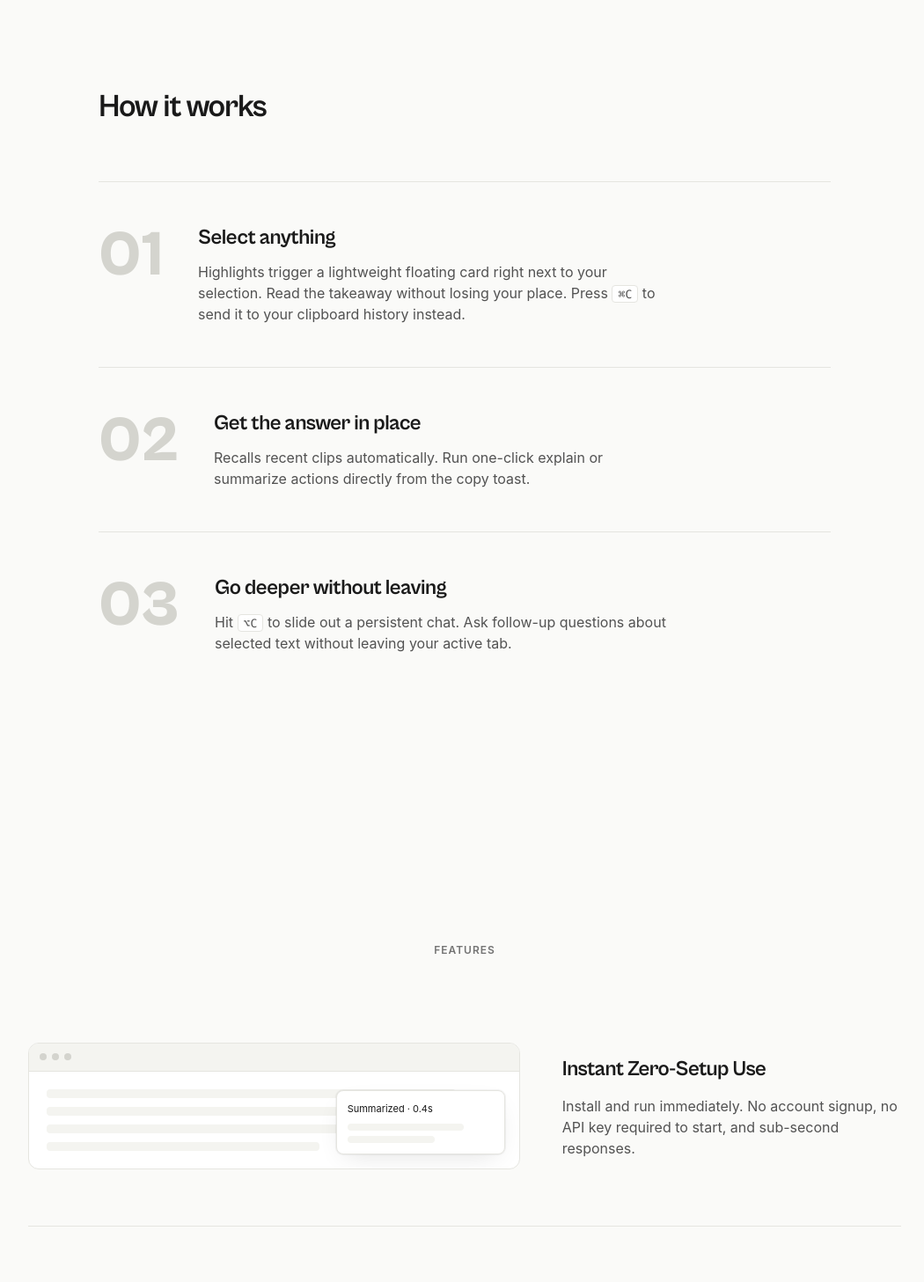
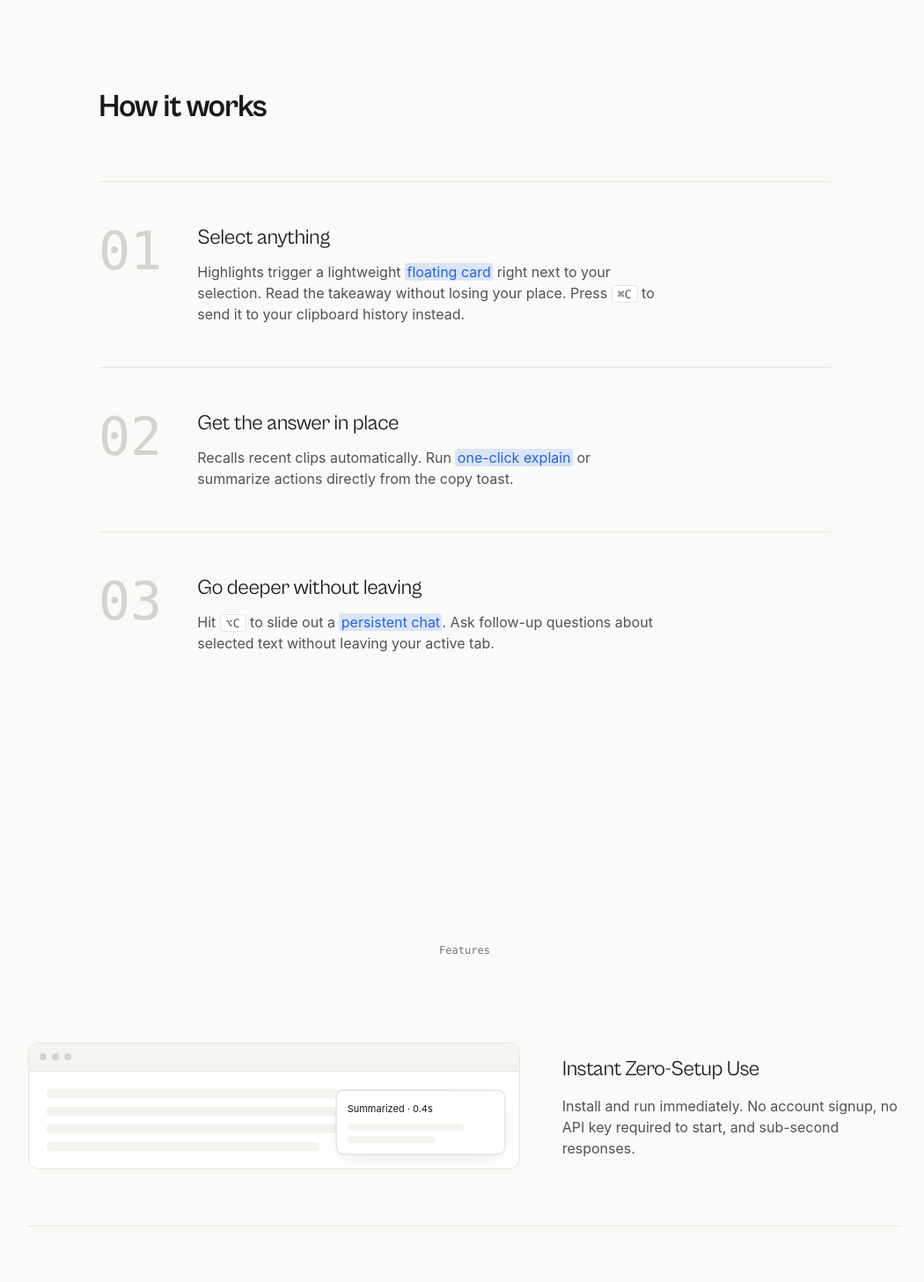
Before and after one commit to Long104/AI-Clipboard-extension, a Next.js app in the folder clipboard-web/: page / in a window 1280 px wide. Shown: the part 1330-2787 px from the top of the page at 88% size, without its empty margins (112-1162 px from the left). Built offline with nearby package versions, Linux system fonts and the light colour scheme.

Commit message:
polish: enforce design-taste SOTA floor

```diff
--- a/clipboard-web/src/app/globals.css
+++ b/clipboard-web/src/app/globals.css
@@ -44,6 +44,7 @@
   --ash: #A3A3A3;
   --stone: #D4D4CE;
 
+  /* Brand accent — Blue-600. oklch(0.55 0.24 262): chroma 0.24 <= 0.4 PASS (design-taste color floor) */
   --primary: #2563EB;
   --primary-hover: #1D4ED8;
   --primary-pressed: #1D4ED8;
@@ -123,6 +124,17 @@
     font-variant-numeric: tabular-nums;
   }
 
+  /* Signature motif: selection highlight (see DESIGN.md Decisions)
+     Reads like browser text-selection on the page's own copy — the product IS select-to-understand. */
+  .motif-selection {
+    background-color: color-mix(in oklab, var(--primary) 14%, transparent);
+    color: var(--primary);
+    padding: 0 0.15em;
+    border-radius: 2px;
+    box-decoration-break: clone;
+    -webkit-box-decoration-break: clone;
+  }
+
   /* Keyboard focus: strict ring on canvas offset (0ms, no blur halo) */
   :focus-visible {
     outline: none;
--- a/clipboard-web/src/components/demo/article-canvas.tsx
+++ b/clipboard-web/src/components/demo/article-canvas.tsx
@@ -121,7 +121,7 @@ export function ArticleCanvas({ demo, onAnchorRectChange }: ArticleCanvasProps)
         aria-label="Interactive demo — select text to try AI actions"
         className="max-w-[880px] mx-auto bg-white border border-hairline rounded-xl p-6 sm:p-8 shadow-sm"
       >
-        <div className="text-[12px] text-ink-ash font-sans tracking-[0.08em] uppercase mb-4">
+        <div className="font-mono font-medium text-[12px] text-ink-ash mb-4">
           {ARTICLE_EXCERPT.byline}
         </div>
 
--- a/clipboard-web/src/components/faq.tsx
+++ b/clipboard-web/src/components/faq.tsx
@@ -19,7 +19,7 @@ const faqs = [
   {
     question: "Does the extension read everything I copy?",
     answer:
-      "No. It only processes clips when you click an action on the copy toast or select text to trigger an inline explanation. Nothing leaves your browser without user action.",
+      "No. It only processes clips when you click an action on the copy toast or select text to trigger an inline explanation. Nothing leaves your browser without explicit user action.",
   },
   {
     question: "Which AI model powers the explanations?",
@@ -42,7 +42,19 @@ export function Faq() {
           {faqs.map((faq, i) => (
             <AccordionItem key={"item-" + i} value={"item-" + i}>
               <AccordionTrigger className="text-[15px] sm:text-base font-medium tracking-normal hover:text-primary transition-colors">{faq.question}</AccordionTrigger>
-              <AccordionContent className="text-[15px] text-ink-body">{faq.answer}</AccordionContent>
+              <AccordionContent className="text-[15px] text-ink-body">
+                {i === 0 ? (
+                  <>
+                    Yes. You get <span className="motif-selection">10 free AI requests</span> every 2 hours out of the box. If you need unlimited queries, paste your own API key in settings.
+                  </>
+                ) : i === 2 ? (
+                  <>
+                    No. It only processes clips when you click an action on the copy toast or select text to trigger an inline explanation. <span className="motif-selection">Nothing leaves your browser</span> without explicit user action.
+                  </>
+                ) : (
+                  faq.answer
+                )}
+              </AccordionContent>
             </AccordionItem>
           ))}
         </Accordion>
--- a/clipboard-web/src/components/feature-rows.tsx
+++ b/clipboard-web/src/components/feature-rows.tsx
@@ -2,7 +2,7 @@ export function FeatureRows() {
   return (
     <section id="features" className="py-section">
       <div className="mx-auto max-w-[1040px] px-6">
-        <p className="text-center text-[12px] font-semibold tracking-[0.08em] uppercase text-ink-mute">
+        <p className="text-center font-mono font-medium text-[12px] text-ink-mute">
           Features
         </p>
 
@@ -40,7 +40,7 @@ export function FeatureRows() {
 
             {/* Copy column */}
             <div className="lg:col-span-5 lg:order-2">
-              <h3 className="font-display font-bold tracking-[-0.02em] text-[1.375rem] sm:text-[1.5rem] text-ink">
+              <h3 className="font-display font-medium tracking-[-0.02em] text-[1.375rem] sm:text-[1.5rem] text-ink">
                 Instant Zero-Setup Use
               </h3>
               <p className="mt-3 text-[15px] sm:text-base leading-[1.6] text-ink-body">
@@ -53,7 +53,7 @@ export function FeatureRows() {
           <div className="grid grid-cols-1 lg:grid-cols-12 gap-8 lg:gap-12 items-center py-12 lg:py-16 border-t border-hairline">
             {/* Copy column */}
             <div className="lg:col-span-5 lg:order-1">
-              <h3 className="font-display font-bold tracking-[-0.02em] text-[1.375rem] sm:text-[1.5rem] text-ink">
+              <h3 className="font-display font-medium tracking-[-0.02em] text-[1.375rem] sm:text-[1.5rem] text-ink">
                 Deep Dive Side Panel
               </h3>
               <p className="mt-3 text-[15px] sm:text-base leading-[1.6] text-ink-body">
@@ -137,7 +137,7 @@ export function FeatureRows() {
 
             {/* Copy column */}
             <div className="lg:col-span-5 lg:order-2">
-              <h3 className="font-display font-bold tracking-[-0.02em] text-[1.375rem] sm:text-[1.5rem] text-ink">
+              <h3 className="font-display font-medium tracking-[-0.02em] text-[1.375rem] sm:text-[1.5rem] text-ink">
                 Private by Architecture
               </h3>
               <p className="mt-3 text-[15px] sm:text-base leading-[1.6] text-ink-body">
--- a/clipboard-web/src/components/final-cta.tsx
+++ b/clipboard-web/src/components/final-cta.tsx
@@ -7,7 +7,7 @@ export function FinalCta() {
       <section className="py-section">
         <div className="mx-auto max-w-[640px] px-6 text-center">
           <h2 className="font-display font-bold tracking-[-0.03em] leading-[1.15] text-[1.75rem] sm:text-[2.25rem] text-ink">
-            Stop switching tabs to explain text.
+            Stop switching tabs to <span className="motif-selection">explain text</span>.
           </h2>
           <a
             href={STORE_URL}
--- a/clipboard-web/src/components/hero.tsx
+++ b/clipboard-web/src/components/hero.tsx
@@ -15,7 +15,7 @@ export function Hero() {
     <section className="pt-28 sm:pt-32 pb-24 sm:pb-32">
       <div className="mx-auto max-w-[880px] px-6">
         <h1 className="font-display font-extrabold tracking-[-0.04em] leading-[1.05] text-[clamp(2.5rem,7vw,3.75rem)] text-ink text-balance max-w-[720px] mx-auto text-center">
-          Understand anything faster than ever.
+          Understand anything <span className="motif-selection">faster than ever</span>.
         </h1>
 
         <p className="text-[1.125rem] sm:text-[1.25rem] leading-[1.6] text-ink-body max-w-xl mx-auto text-center mt-5">
--- a/clipboard-web/src/components/how-it-works.tsx
+++ b/clipboard-web/src/components/how-it-works.tsx
@@ -11,15 +11,15 @@ export function HowItWorks() {
         <div className="mt-12 sm:mt-16">
           {/* Step 1 */}
           <div className="grid grid-cols-[auto_1fr] gap-6 sm:gap-10 py-10 sm:py-12 border-t border-hairline">
-            <span className="font-display font-extrabold text-[3.5rem] sm:text-[4.5rem] leading-none text-ink-stone select-none">
+            <span className="font-mono font-normal text-[3rem] sm:text-[3.75rem] leading-none text-ink-stone select-none tabular-nums">
               01
             </span>
             <div>
-              <h3 className="font-display font-bold tracking-[-0.02em] text-[1.375rem] sm:text-[1.5rem] leading-[1.25] text-ink">
+              <h3 className="font-display font-medium tracking-[-0.02em] text-[1.375rem] sm:text-[1.5rem] leading-[1.25] text-ink">
                 Select anything
               </h3>
               <p className="mt-3 text-[15px] sm:text-base leading-[1.6] text-ink-body max-w-[52ch]">
-                Highlights trigger a lightweight floating card right next to your selection. Read the takeaway without losing your place.{" "}
+                Highlights trigger a lightweight <span className="motif-selection">floating card</span> right next to your selection. Read the takeaway without losing your place.{" "}
                 Press <Keycap>⌘C</Keycap> to send it to your clipboard history instead.
               </p>
             </div>
@@ -27,30 +27,30 @@ export function HowItWorks() {
 
           {/* Step 2 */}
           <div className="grid grid-cols-[auto_1fr] gap-6 sm:gap-10 py-10 sm:py-12 border-t border-hairline">
-            <span className="font-display font-extrabold text-[3.5rem] sm:text-[4.5rem] leading-none text-ink-stone select-none">
+            <span className="font-mono font-normal text-[3rem] sm:text-[3.75rem] leading-none text-ink-stone select-none tabular-nums">
               02
             </span>
             <div>
-              <h3 className="font-display font-bold tracking-[-0.02em] text-[1.375rem] sm:text-[1.5rem] leading-[1.25] text-ink">
+              <h3 className="font-display font-medium tracking-[-0.02em] text-[1.375rem] sm:text-[1.5rem] leading-[1.25] text-ink">
                 Get the answer in place
               </h3>
               <p className="mt-3 text-[15px] sm:text-base leading-[1.6] text-ink-body max-w-[52ch]">
-                Recalls recent clips automatically. Run one-click explain or summarize actions directly from the copy toast.
+                Recalls recent clips automatically. Run <span className="motif-selection">one-click explain</span> or summarize actions directly from the copy toast.
               </p>
             </div>
           </div>
 
           {/* Step 3 */}
           <div className="grid grid-cols-[auto_1fr] gap-6 sm:gap-10 py-10 sm:py-12 border-t border-hairline">
-            <span className="font-display font-extrabold text-[3.5rem] sm:text-[4.5rem] leading-none text-ink-stone select-none">
+            <span className="font-mono font-normal text-[3rem] sm:text-[3.75rem] leading-none text-ink-stone select-none tabular-nums">
               03
             </span>
             <div>
-              <h3 className="font-display font-bold tracking-[-0.02em] text-[1.375rem] sm:text-[1.5rem] leading-[1.25] text-ink">
+              <h3 className="font-display font-medium tracking-[-0.02em] text-[1.375rem] sm:text-[1.5rem] leading-[1.25] text-ink">
                 Go deeper without leaving
               </h3>
               <p className="mt-3 text-[15px] sm:text-base leading-[1.6] text-ink-body max-w-[52ch]">
-                Hit <Keycap>⌥C</Keycap> to slide out a persistent chat. Ask follow-up questions about selected text without leaving your active tab.
+                Hit <Keycap>⌥C</Keycap> to slide out a <span className="motif-selection">persistent chat</span>. Ask follow-up questions about selected text without leaving your active tab.
               </p>
             </div>
           </div>
--- a/clipboard-web/src/components/privacy-strip.tsx
+++ b/clipboard-web/src/components/privacy-strip.tsx
@@ -2,7 +2,7 @@ export function PrivacyStrip() {
   return (
     <section id="privacy" className="border-y border-hairline bg-subtle/60">
       <div className="mx-auto max-w-[880px] px-6 py-20 sm:py-24">
-        <p className="text-[12px] font-semibold tracking-[0.08em] uppercase text-ink-mute">Privacy</p>
+        <p className="font-mono font-medium text-[12px] text-ink-mute">Privacy</p>
         <div className="mt-6">
           {/* three statements, each: */}
           <p className="py-8 border-b border-hairline text-[1.0625rem] sm:text-[1.125rem] leading-[1.6] text-ink-body max-w-[64ch]">
--- a/clipboard-web/src/components/side-panel-demo.tsx
+++ b/clipboard-web/src/components/side-panel-demo.tsx
@@ -108,7 +108,7 @@ export function SidePanelDemo() {
     <section id="sidepanel" className="py-section">
       <div className="mx-auto max-w-[1040px] px-6">
         <div>
-          <span className="text-[12px] font-semibold tracking-[0.08em] uppercase text-ink-mute">Side panel</span>
+          <span className="font-mono font-medium text-[12px] text-ink-mute">Side panel</span>
           <h2 className="font-display font-bold tracking-[-0.03em] text-[2rem] sm:text-[2.25rem] text-ink mt-2">Try the side panel</h2>
           <p className="text-[15px] sm:text-base text-ink-body mt-3 max-w-[52ch]">A persistent thread of everything you&apos;ve asked while reading.</p>
         </div>
@@ -122,14 +122,14 @@ export function SidePanelDemo() {
                   <React.Fragment key={i}>
                     {part}
                     {i < arr.length - 1 && (
-                      <mark className="bg-[var(--primary-surface)] text-ink rounded-[3px] px-0.5">prohibits parallelization</mark>
+                      <mark className="motif-selection">prohibits parallelization</mark>
                     )}
                   </React.Fragment>
                 ))}
               </p>
             </div>
             <div className="mt-8 pt-6 border-t border-hairline">
-              <span className="text-[11px] font-medium uppercase tracking-wider text-ink-mute block mb-3">Suggested queries</span>
+              <span className="font-mono font-medium text-[11px] text-ink-mute block mb-3">Suggested queries</span>
               <div className="flex flex-wrap gap-2">
                 {SUGGESTED_QUESTIONS.map((q) => (
                   <button key={q} type="button" onClick={() => handleAsk(q)} className="min-h-[36px] px-3 rounded-full border border-hairline text-[12px] font-medium text-ink hover:bg-subtle transition-colors">{q}</button>
@@ -167,7 +167,7 @@ export function SidePanelDemo() {
                       <span className="text-[11px] text-ink-ash mt-0.5 flex items-center gap-2">
                         <span>{item.time}</span>
                         {item.action && (
-                          <span className="uppercase text-[9px] tracking-wider bg-surface-subtle px-1.5 py-0.5 rounded text-ink-mute font-mono">{item.action}</span>
+                          <span className="font-mono font-normal text-[10px] bg-surface-subtle px-1.5 py-0.5 rounded text-ink-mute">{item.action}</span>
                         )}
                       </span>
                       <span className="text-[12px] leading-[1.6] text-ink-body mt-1.5 block">{item.answer}</span>
```
Also changed, not shown: 1 other file (tests, documents, lock files or other folders).
